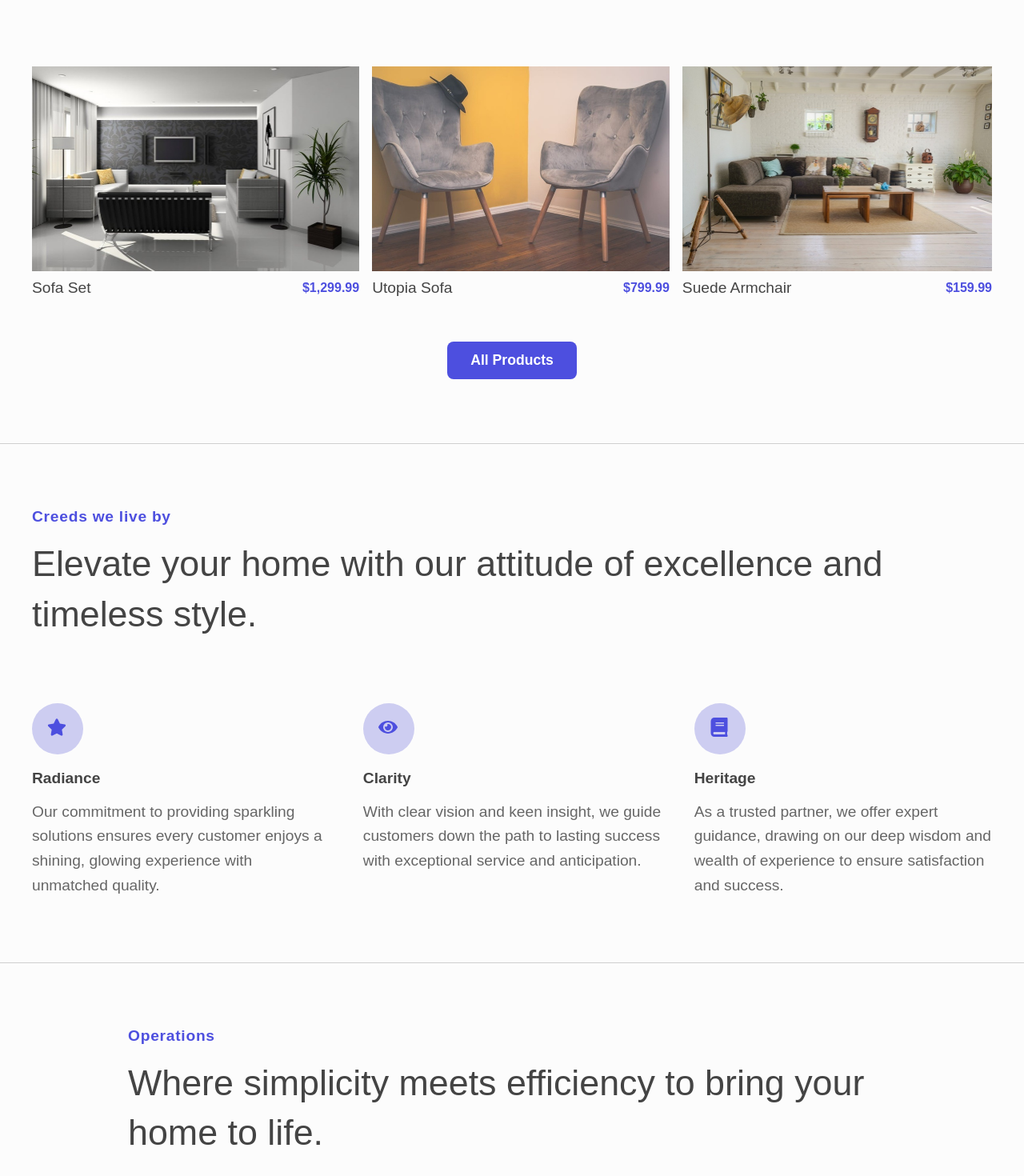
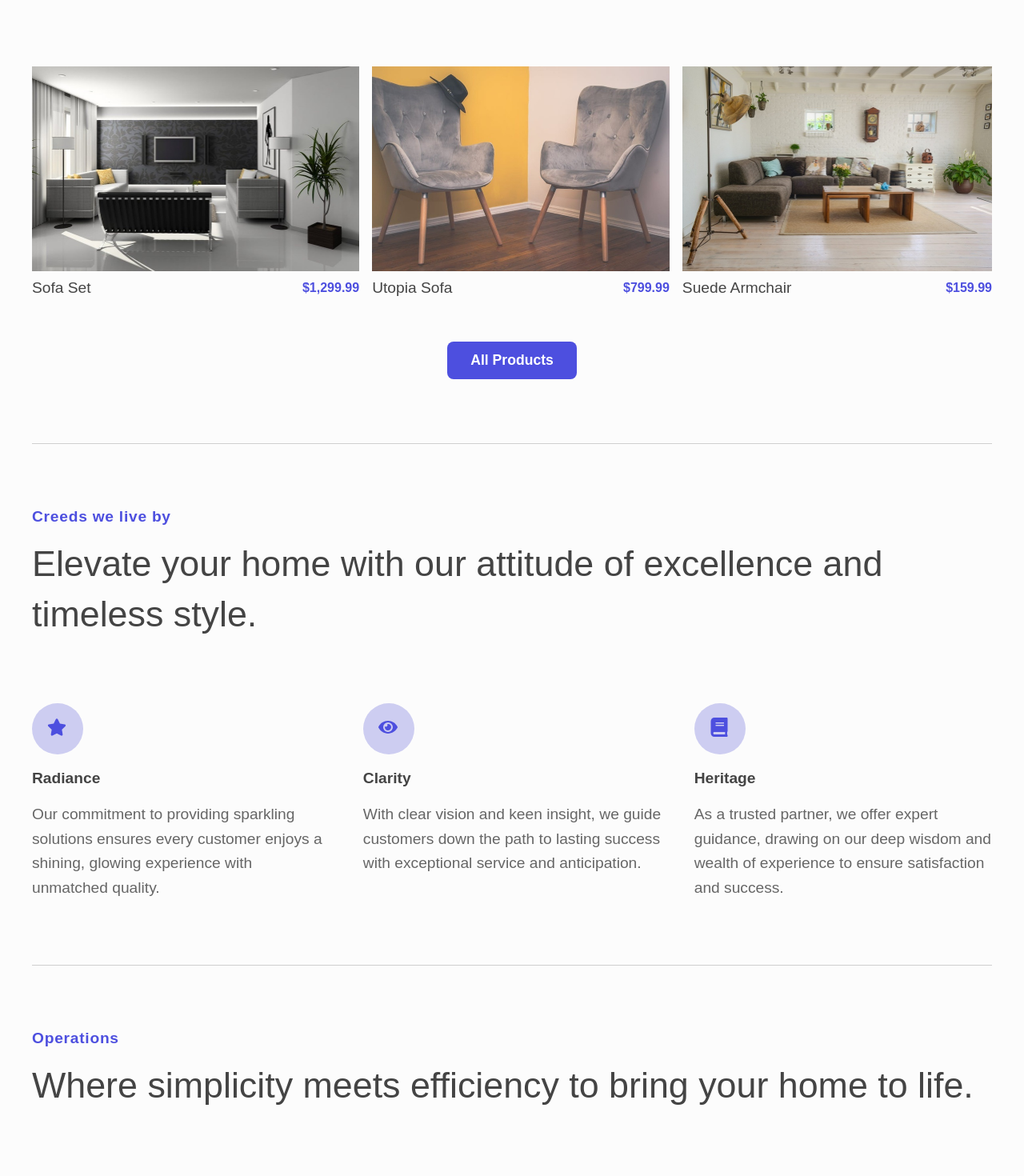
Before and after one commit to sasanedicbn/Home-Heaven-e-commerce, a React (Vite) app: page / in a window 1280 px wide. Shown: the part 1084-2554 px from the top of the page at 80% size. Built offline with nearby package versions, Linux system fonts and the light colour scheme.

Commit message:
Create chages

```diff
--- a/src/index.css
+++ b/src/index.css
@@ -476,12 +476,25 @@ color: var(--color-paragraph-primary);
  .wrapper{
   margin-top: 5rem;
  }
- .title h3{
-  padding-bottom: 1rem;
- }
- .title h4{
-  padding-bottom: 5rem;
- }
  .wrapper section {
   padding-bottom: 5rem;
  }
+ .title{
+ color: var(--color-primary);
+ font-size: 1.2rem;
+ font-weight: 500;
+ letter-spacing: .75px;
+ font-weight: bold;
+ padding-bottom: 1rem;
+}
+.subTitle{
+color: var(--color-paragraph-primary);
+font-size: 2.8rem;
+font-weight: 500;
+line-height: 1.4;
+padding-bottom: 5rem;
+}
+.container {
+  max-width: 75rem;
+   margin: 0 auto;
+}
--- a/src/pages/Creeds.tsx
+++ b/src/pages/Creeds.tsx
@@ -5,13 +5,9 @@ import HomeSectionWrapper from './HomeSectionWrapper';
 
 const Creeds = () => {
     return(
-        <HomeSectionWrapper>
+        <HomeSectionWrapper title="Creeds we live by" subTitle='Elevate your home with our attitude of excellence and timeless style.'>
         <section className="section-creeds">
             <div className="container-creeds">
-                <div className="creeds-header">
-                    <h3 className="header-title">Creeds we live by</h3>
-                    <h4 className="header-description-creeds">Elevate your home with our attitude of excellence and timeless style.</h4>
-                </div>
                 <div className="creeds-items">
                     <CreedsItem
                         icon={FaStar}
--- a/src/pages/Featured.tsx
+++ b/src/pages/Featured.tsx
@@ -1,10 +1,10 @@
 import React from "react";
-import HomeWrapper from "./HomeSectionWrapper";
+import HomeSectionWrapper from "./HomeSectionWrapper";
 
 
 const Featured = ({heroRef}:{heroRef:React.RefObject<HTMLDivElement>}) => {
     return(
-        <HomeWrapper>
+        <HomeSectionWrapper title="" subTitle="">
         <section className="section-featured" ref={heroRef}>
             <div className="container-featured-products">
              <h2 className="heading-featured">As featured in</h2>
@@ -16,7 +16,7 @@ const Featured = ({heroRef}:{heroRef:React.RefObject<HTMLDivElement>}) => {
              </div>
             </div>
         </section>
-     </HomeWrapper>
+     </HomeSectionWrapper>
     )
 }
 export default Featured;
--- a/src/pages/FeaturedProducts.tsx
+++ b/src/pages/FeaturedProducts.tsx
@@ -4,13 +4,9 @@ import HomeSectionWrapper from './HomeSectionWrapper';
 
 const FeaturedProducts = React.forwardRef<HTMLDivElement>((_, ref) => {
     return (
-        <HomeSectionWrapper>
+        <HomeSectionWrapper title="FEATURED PRODUCTS" subTitle="The art of modern living unlocked.">
         <section className="section-featured-products" ref={ref}>
             <div className="container-featured-products">
-                <div className="featured-header">
-                    <h3 className="featured-header-title">FEATURED PRODUCTS</h3>
-                    <h4 className="featured-header-description">The art of modern living unlocked.</h4>
-                </div>
                 <div className="feturedItem">
                     <FeaturedItem name="Sofa Set" price="$1,299.99" img="public/FeturedProducts/product-1.jpeg" />
                     <FeaturedItem name="Utopia Sofa" price="$799.99" img="public/FeturedProducts/product-16.jpeg" />
--- a/src/pages/Header.tsx
+++ b/src/pages/Header.tsx
@@ -1,8 +1,8 @@
-import HomeWrapper from "./HomeSectionWrapper";
+import HomeSectionWrapper from "./HomeSectionWrapper";
 
 const Header = ({onLearnMoreClick}:{onLearnMoreClick:() => void}) => {
     return(
-      <HomeWrapper>
+      <HomeSectionWrapper title="" subTitle="">
         <section className="section-header">
           <div className="container header-container">
             <div className="header-description">
@@ -22,7 +22,7 @@ const Header = ({onLearnMoreClick}:{onLearnMoreClick:() => void}) => {
             </div>
           </div>
         </section>
-      </HomeWrapper>
+      </HomeSectionWrapper>
     )
 }
 export default Header;
--- a/src/pages/HomeSectionWrapper.tsx
+++ b/src/pages/HomeSectionWrapper.tsx
@@ -1,9 +1,13 @@
 import '../index.css';
 
-const HomeSectionWrapper = ({ children}:{children:any}) => {
+const HomeSectionWrapper = ({ children, title, subTitle}:{children:any, title:string, subTitle:string}) => {
   return (
-    <div className={`wrapper title subTitle`}>
-     {children}
+    <div className="wrapper">
+      <div className='container-creeds'>
+      {title && <h2 className="title">{title}</h2>}
+      {subTitle && <h3 className='subTitle'>{subTitle} </h3>}
+      {children}
+      </div>
     </div>
   );
 };
--- a/src/pages/Operations.tsx
+++ b/src/pages/Operations.tsx
@@ -2,14 +2,10 @@ import HomeSectionWrapper from "./HomeSectionWrapper";
 
 const Operations = () => {
     return(
-        <HomeSectionWrapper>
+        <HomeSectionWrapper title="Operations" subTitle="Where simplicity meets efficiency to bring your home to life.">
         <section className="section-operations">
-            <div className="container-operations">
-              <div className="header-operations">
-                 <h3 className="header-title">Operations</h3>
-                 <h4 className="header-description-operations">Where simplicity meets efficiency to bring your home to life.</h4>
-              </div>
-            </div>
+            {/* <div className="container-operations">
+            </div> */}
         </section>
         </HomeSectionWrapper>
     )
```
